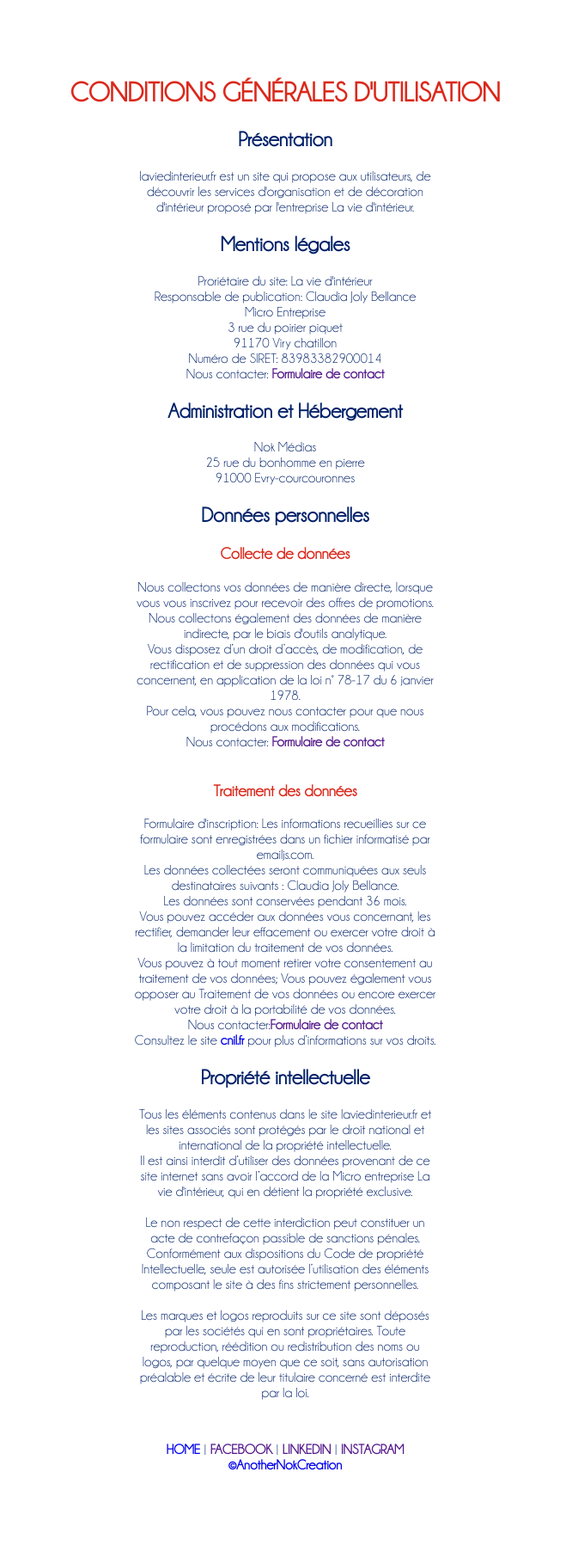
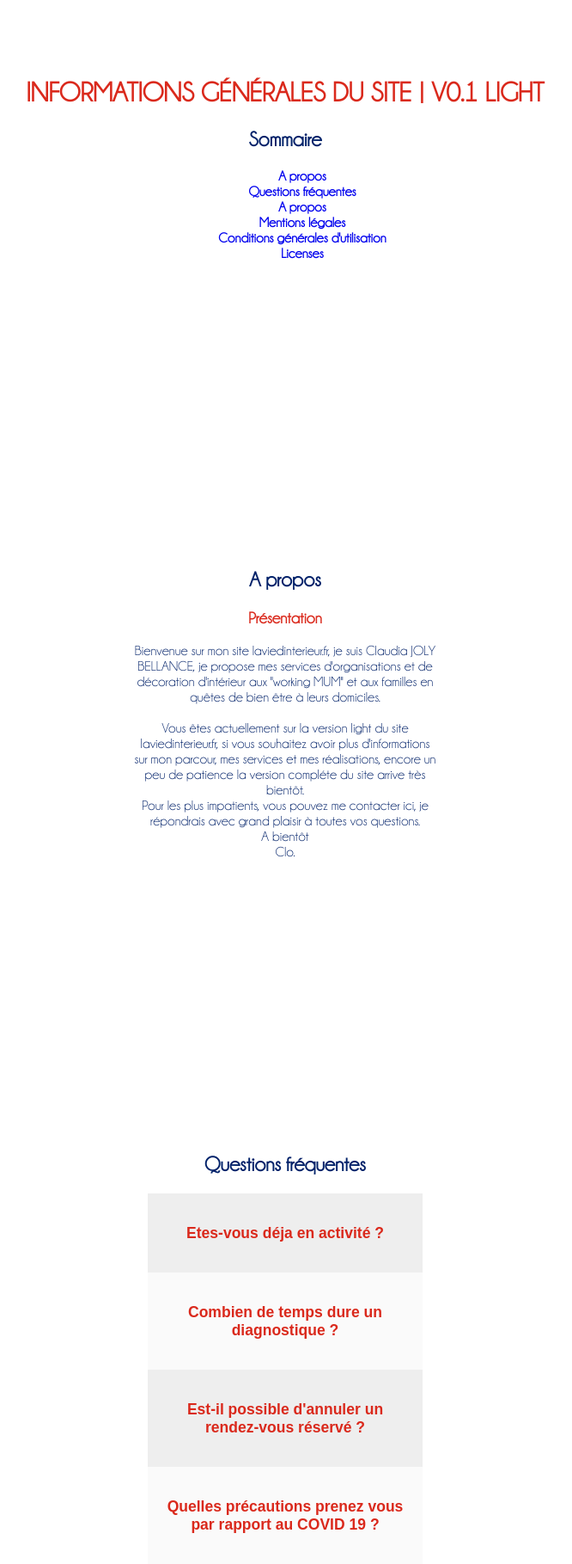
Before and after one commit to farantDEV/lvi-static, a PHP site: page /cgu.html in a window 1280 px wide. Shown: the part 332-2151 px from the top of the page at 86% size, without its empty margins (308-974 px from the left). Before the commit the page ends 2042 px from the top, so only its background shows below. Run offline with PHP 8.4, Linux system fonts and the light colour scheme.

Commit message:
pages cgu
mise a jour de la pages ajout section faq

```diff
--- a/cgu.css
+++ b/cgu.css
@@ -46,6 +46,39 @@ a{
   text-decoration: none;
   font-weight: bold;
 }
+ul {
+    list-style-type: none;
+
+}
+section{
+  padding-top:20rem;
+}
+/*collapse*/
+.collapsible {
+  background-color: #eee;
+  color: #444;
+  cursor: pointer;
+  padding: 18px;
+  width: 50%;
+  border: none;
+  text-align: center;
+  outline: none;
+  font-size: 15px;
+}
+.collapsible.alt{
+  background-color: #fafafa;
+}
+.content {
+  padding: 0 18px;
+  display: none;
+  overflow: hidden;
+  /*background-color: #f1f1f1;*/
+}
+
+.active, .collapsible:hover {
+  background-color: #ccc;
+}
+
 
 /*Responsive*/
 /*Phone (portrait less than 576px)*/
--- a/cgu.html
+++ b/cgu.html
@@ -18,16 +18,105 @@
       <h4>Cliquez sur le logo pour revenir en page d'accueil</h4>
     </div>
     <div class="txt-container container">
-      <h1>Conditions générales d'utilisation</h1>
-      <section class="Presentation">
-        <h2>Présentation</h2>
+      <h1>Informations générales du site | v0.1 Light</h1>
+      <h2>Sommaire</h2>
+      <ul>
+        <li>
+          <a href="#about">A propos</a>
+        </li>
+        <li>
+          <a href="#faq">Questions fréquentes</a>
+        </li>
+        <li>
+          <a href="#about">A propos</a>
+        </li>
+        <li>
+          <a href="#legales">Mentions légales</a>
+        </li>
+        <li>
+          <a href="#cgu">Conditions générales d'utilisation</a>
+        </li>
+        <li>
+          <a href="#licences">Licenses</a>
+        </li>
+      </ul>
+      <section id="about">
+        <h2>A propos</h2>
+        <h3>Présentation</h3>
         <P>
-          laviedinterieur.fr est un site qui propose aux utilisateurs,
-          de découvrir les services d'organisation et de décoration d'intérieur
-          proposé par l'entreprise La vie d'intérieur.
+          Bienvenue sur mon site laviedinterieur.fr, je suis Claudia JOLY BELLANCE,
+          je propose mes services d'organisations et de décoration d'intérieur aux "working MUM" et aux
+        familles en quêtes de bien être à leurs domiciles.</br>
+        </br>
+        Vous êtes actuellement sur la version light du site laviedinterieur.fr, si vous souhaitez
+        avoir plus d'informations sur mon parcour, mes services et mes réalisations,
+        encore un peu de patience la version compléte du site arrive très bientôt.</br>
+        Pour les plus impatients, vous pouvez me contacter ici, je répondrais avec grand plaisir à toutes vos questions.</br>
+        A bientôt </br>
+        Clo.
         </P>
       </section>
-      <section class="owner">
+      <section id="faq">
+        <h2>Questions fréquentes</h2>
+        <button type="button" class="collapsible"><h3>Etes-vous déja en activité ?</h3></button>
+        <div class="content">
+          <P>
+            Oui, l'entreprise la vie d'intérieur existe depuis 2018 et compte depuis
+            de nombreuses clientes satisfaites.
+          </P>
+        </div>
+        <button type="button" class="collapsible alt"><h3>Combien de temps dure un diagnostique ?</h3></button>
+        <div class="content">
+          <P>
+            Le diagnostique en lui même environ 30 minutes pour une pièce d'envrion 20m2.
+
+          </P>
+        </div>
+        <button type="button" class="collapsible"><h3>Est-il possible d'annuler un rendez-vous réservé ?</h3></button>
+        <div class="content">
+          <P>
+            Bien évidement, vous pouvez le faire par téléphone, email ou en vous
+            rendant sur laviedinterieur.fr. Il ets préférable d'annuler un rendez vous au moins 30 minutes
+            avant l'heure du rendez vous. En cas de déplacement pour un rendez vous annuler tardivement,
+            des frais de déplacement peuvent être réclamé si aucune justification n'est fournit.
+          </P>
+        </div>
+        <button type="button" class="collapsible alt"><h3>Quelles précautions prenez vous par rapport au COVID 19 ?</h3></button>
+        <div class="content">
+          <P>
+            En me basant sur les recommandations émisent par le gouvernement,
+            j'ai mis en place un protocole me permettant d'assurer mes prestations dans le
+            respect strict des gestes barrieres et des mesures sanitaires préconisées.
+          </P>
+        </div>
+        <button type="button" class="collapsible "><h3>Ma soeur vend sa maison et c'est un peu le bazard,
+          pouvez-vous faire quelque chose ?</h3></button>
+        <div class="content">
+          <P>
+            Tout les grands changements comme un déménagement ou une naissance sont
+            des moments ou les conseils de professionels peuvent s'avèrer utile.
+            Le diagnostic que je vous offre est idéal pour déterminer la meilleure
+            proposition de service. N'hésitez pas à prendre rendez-vous.
+
+          </P>
+        </div>
+        <button type="button" class="collapsible alt"><h3>J'habite à Guyancourt est-ce que je peux profiter de vos services ?</h3></button>
+        <div class="content">
+          <P>
+            Vous le pouvez car j'interviens sur Paris et l'ensemble de l'île de france.
+          </P>
+        </div>
+        <button type="button" class="collapsible "><h3>Comment être sur du résultat ?</h3></button>
+        <div class="content">
+          <P>
+          Vous le pouvez grâce à la modélisation de votre projet en 3D. Avec cette option,
+          vous êtes littéralement immergé au coeur de votre projet. Vous pouvez analyser
+          le projet fini dans ses moindres détails avec un rendu haut définition.
+
+          </P>
+        </div>
+      </section>
+      <section id="legales">
         <h2>Mentions légales</h2>
         <p>
           Proriétaire du site: La vie d'intérieur</br>
@@ -41,15 +130,18 @@
           Nous contacter: <a href="">Formulaire de contact</a>
         </p>
       </section>
-      <section class="Host">
+      <section id="Host">
         <h2>Administration et Hébergement</h2>
         <p>
           Nok Médias</br>
           25 rue du bonhomme en pierre</br>
           91000 Evry-courcouronnes</br>
         </p>
+        <p>
+          Nous contacter: <a href="">Formulaire de contact</a>
+        </p>
       </section>
-      <section class="data">
+      <section id="cgu">
         <h2>Données personnelles</h2>
         <h3>Collecte de données</h3>
         <P>
@@ -93,11 +185,40 @@
           pour plus d’informations sur vos droits.
         </p>
       </section>
+      <section id="licences">
+        <h2>Licenses</h2>
+        <a rel="license" href="http://creativecommons.org/licenses/by-sa/4.0/">
+          <img alt="Licence Creative Commons" style="border-width:0"
+          src="https://i.creativecommons.org/l/by-sa/4.0/88x31.png" />
+        </a><br />Ce(tte) œuvre est mise à disposition selon les termes de la
+        <a rel="license" href="http://creativecommons.org/licenses/by-sa/4.0/">
+          Licence Creative Commons Attribution -  Partage dans les Mêmes Conditions
+          4.0 International
+        </a>.
+        <h2>Ressources</h2>
+        <ul>
+          <li>
+            Icones: Bootstrap(https://icons.getbootstrap.com/)
+          </li>
+            <li>
+              Modal: C.Ferdinandi v10 (https://github.com/cferdinandi)
+            </li>
+            <li>
+              Scroll down: T.Nagele (https://codepen.io/xonic/pen/KWMaqe)
+            </li>
+            <li>
+              Slide out navigation: Designcourse (https://codepen.io/designcourse/pen/ExgPaWE)
+            </li>
+            <li>
+              Image/video Cottonbro (https://www.pexels.com/fr-fr/@cottonbro)
+            </li>
+        </ul>
+      </section>
       <section>
         <h2>Propriété intellectuelle</h2>
         <p>
           Tous les éléments contenus dans le site
-          laviedinterieur.fr et les sites associés sont
+          portant la mention la vie dinterieur sont
           protégés par le droit national et international
           de la propriété intellectuelle.</br>
           Il est ainsi interdit d’utiliser des données provenant
@@ -125,5 +246,6 @@
     <footer>
         <a class="nok-link" href="https://www.nok-it.com" target="_blank" rel="noopener">©AnotherNokCreation</a>
     </footer>
+    <script src="cgu.js"></script>
   </body>
 </html>
--- /dev/null
+++ b/cgu.js
@@ -0,0 +1,14 @@
+var coll = document.getElementsByClassName("collapsible");
+var i;
+
+for (i = 0; i < coll.length; i++) {
+  coll[i].addEventListener("click", function() {
+    this.classList.toggle("active");
+    var content = this.nextElementSibling;
+    if (content.style.display === "block") {
+      content.style.display = "none";
+    } else {
+      content.style.display = "block";
+    }
+  });
+}
```
Also changed, not shown: button.css (+21 -0 lines), button.js (+0 -11 lines), index.html (+10 -2 lines), modal.css (+12 -1 lines), scroll.js (+18 -15 lines), style.css (+7 -4 lines), test.css (+82 -33 lines), test.html (+5 -24 lines).
